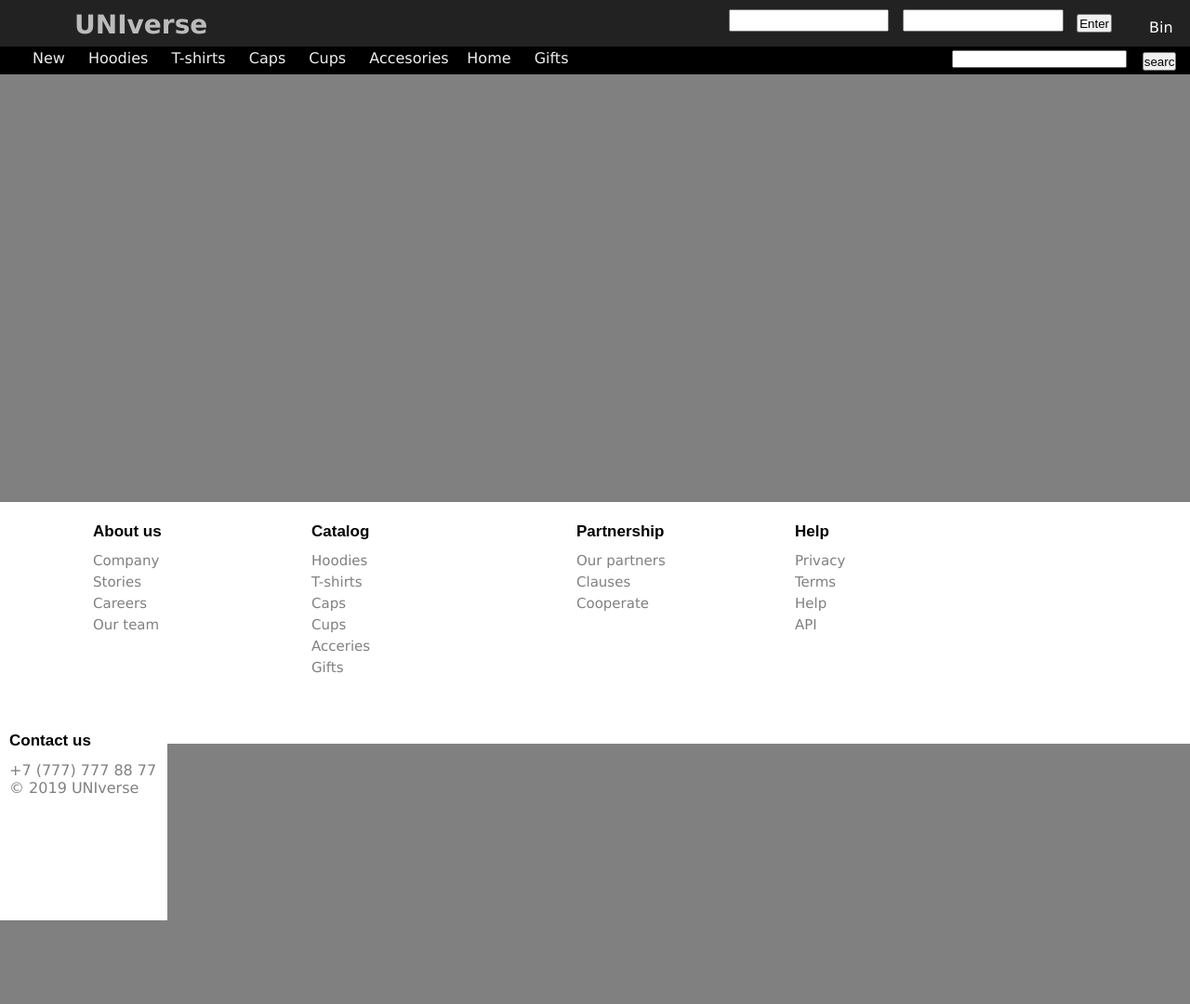
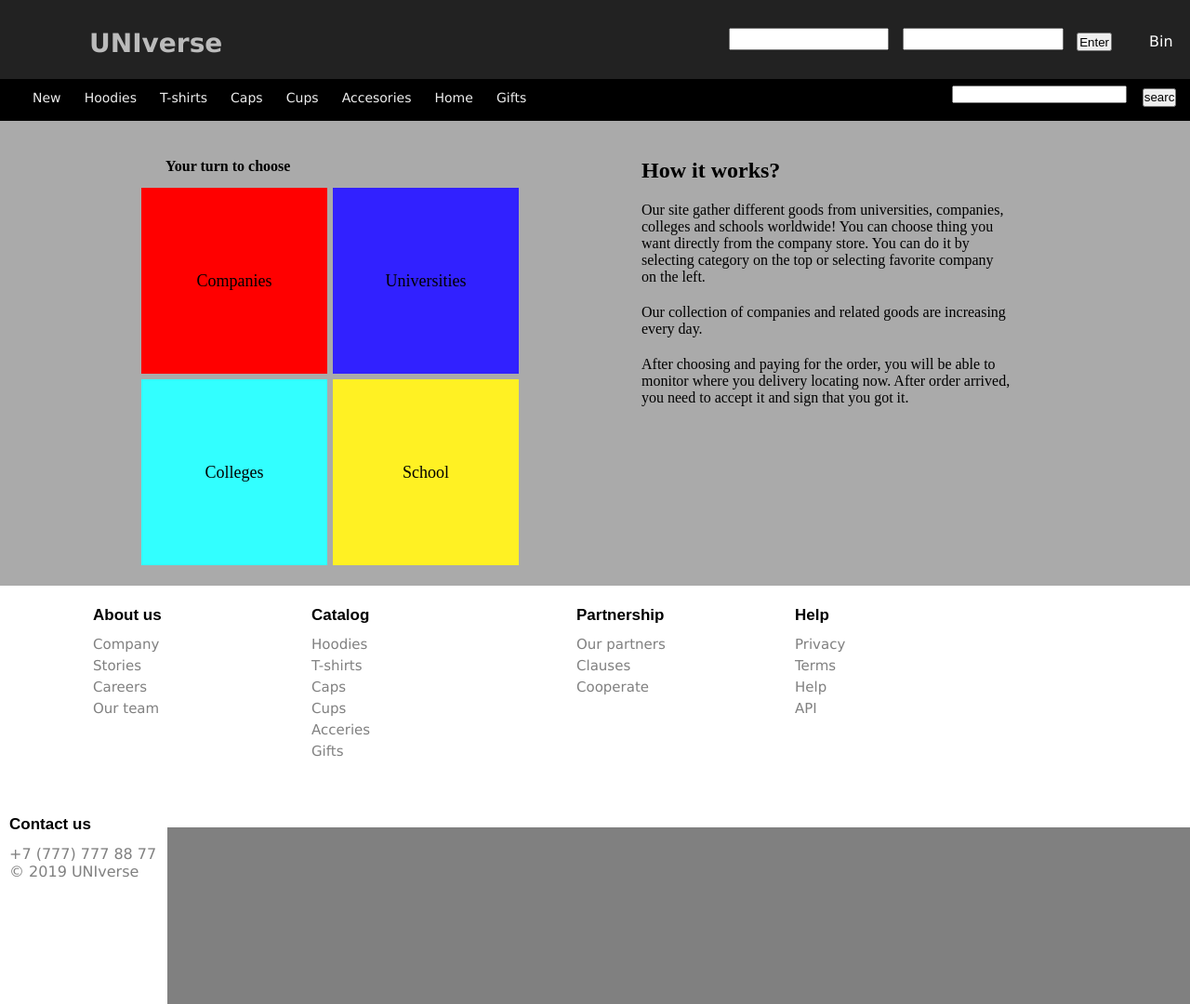
Before and after one commit to kazybek07/webdev_galactic_team, a plain HTML site: page pages/main-page/index.html in a window 1280 px wide. Shown: the whole page at 93% size. Before the commit the page ends 990 px from the top, so only its background shows below. Drawn offline with Linux system fonts and the light colour scheme.

Commit message:
main content ended, footer troubles

```diff
--- a/pages/main-page/index.html
+++ b/pages/main-page/index.html
@@ -70,6 +70,64 @@
 		</div>
 	</header>
 
+	<div class="content">
+		<div class="left">
+			<div class="left_content">
+				<h2 class="left_info">Your turn to choose</h2>
+
+				<table class="sectors">
+					<tbody>
+						<tr>
+							<td>
+								<div class="left_top sector">
+									<p>Companies</p>
+								</div>
+							</td>
+							<td>
+								<div class="right_top sector">
+									<p>Universities</p>
+								</div>
+							</td>
+						</tr>
+						<tr>
+							<td>
+								<div class="left_bot sector">
+									<p>Colleges</p>
+								</div>
+							</td>
+							<td>
+								<div class="right_bot sector">
+									<p>School</p>
+								</div>
+							</td>
+						</tr>
+					</tbody>
+				</table>
+			</div>
+		</div>
+
+		<div class="right">
+			<div class="right_content">
+				<h2 class='right_info'>How it works?</h2>
+
+				<p>
+					Our site gather different goods from universities, companies, colleges and schools worldwide!
+					You can choose thing you want directly from the company store. You can do it by selecting
+					category on the top or selecting favorite company on the left.
+				</p>
+
+				<p>
+					Our collection of companies and related goods are increasing every day.
+				</p>
+
+				<p>
+					After choosing and paying for the order, you will be able to monitor where you delivery
+					locating now. After order arrived, you need to accept it and sign that you got it.
+				</p>
+			</div>
+		</div>
+	</div>
+
 	<footer>
 		<div class="footer_info about_us">
 			<h5>About us</h5>
--- a/pages/main-page/style.css
+++ b/pages/main-page/style.css
@@ -11,7 +11,7 @@ body{
 header {
 	background-color: black;
 	width: 100%;
-	height: 80px;
+	height: 130px;
 	position: relative;
 	color: #EEEEEE;
 	font-family: 'Lucida Sans Unicode', 'Trebuchet MS', sans-serif;
@@ -24,7 +24,7 @@ a {
 .main_head {
 	background-color: #222;
 	width: 100%;
-	height: 50px;
+	height: 65%;
 	position: relative;
 }
 
@@ -37,9 +37,10 @@ a {
 
 .logo_text {
 	position: relative;
-	width: 20%;
-	margin-left: 80px;
-	margin-top: 10px;
+	width: 150px;
+	height: 40px;
+	margin-left: 25%;
+	margin-top: 30px;
 	font-size: 14px;
 }
 
@@ -63,7 +64,7 @@ a {
 	position: relative;
 	width: 50%;
 	height: 60%;
-	margin: 10px 0 0 400px;
+	margin: 30px 0 0 400px;
 	font-size: 14px;
 }
 
@@ -77,7 +78,7 @@ a {
 .bin a {
 	position: relative;
 	left: 20px;
-	top: 20px;
+	top: 35px;
 	color: #FFF;
 }
 
@@ -106,7 +107,7 @@ a {
 .secondary_head {
 	/*background-color: #111;*/
 	width: 100%;
-	height: 30px;
+	height: 35%;
 	position: relative;
 }
 
@@ -126,7 +127,9 @@ a {
 	display: inline-block;
 	max-width: 80px;
 	height: 100%;
-	padding: 3px 10px 0px 10px;
+	padding: 12px 10px 0px 10px;
+
+	font-size: 14px;
 }
 
 .categories a {
@@ -159,7 +162,7 @@ a {
 .search_bar {
 	width: 80%;
 	height: 20px;
-	padding-top: 4px;
+	padding-top: 7px;
 }
 
 .search_bar input {
@@ -169,7 +172,7 @@ a {
 
 .search_btn {
 	width: 20%;
-	padding-top: 6px;
+	padding-top: 10px;
 }
 
 .search_btn input {
@@ -177,7 +180,7 @@ a {
 	height: 20px;
 }
 
-.logo{
+.logo {
 	left: 15px;
 	top: 15px;
 }
@@ -186,10 +189,114 @@ a {
 	width: 85%;
 }
 
+.content {
+	background-color: #AAA;
+	width: 100%;
+	height: 500px;
+}
+
+.left, .right {
+	float: left;
+	width: 50%;
+	height: 500px;
+}
+
+.left {
+	/*background-color: #BBB;*/
+}
+
+.left_content {
+	/*background-color: #444;*/
+	width: 80%;
+	height: 100%;
+	float: right;
+}
+
+.left_info {
+	font-family: Verdana serif;
+	font-size: 16px;
+	color: #000;
+
+
+	margin-top: 40px;
+	margin-left: 50px;
+}
+
+tr, td {
+	padding: 2px;
+}
+
+.sectors {
+	margin-left: 20px;
+	margin-top: 10px;
+}
+
+.left_top {
+	background-color: #FF0000;
+}
+
+.right_top {
+	background-color: #3121FF;
+}
+
+.left_bot {
+	background-color: #32FFFF;
+}
+
+.right_bot {
+	background-color: #FFF123;
+}
+
+.sector {
+	width: 200px;
+	height: 200px;
+	padding: auto;
+	text-align: center;
+	vertical-align: middle;
+	line-height: 200px;
+}
+
+.sector p {
+	font-family: Verdana serif;
+	font-size: 18px;
+
+	color: #000;
+}
+
+.sector:hover {
+	opacity: 0.6;
+}
+
+.right {
+	/*background-color: #CCC;*/
+
+	font-family: Verdana serif;
+	font-size: 16px;
+	color: #000;
+}
+
+.right_content {
+	/*background-color: #DDD;*/
+	width: 70%;
+	height: 100%;
+	float: left;
+}
+
+.right_info {
+
+	margin-top: 40px;
+	margin-left: 50px;
+}
+
+.right p {
+	margin-top: 20px;
+	margin-left: 50px;
+}
+
 footer {
 	width: 100%;
 	height: 260px;
-	position: absolute;
+	/*position: absolute;*/
 	bottom: 0px;
 	background-color: white;
 }
```
